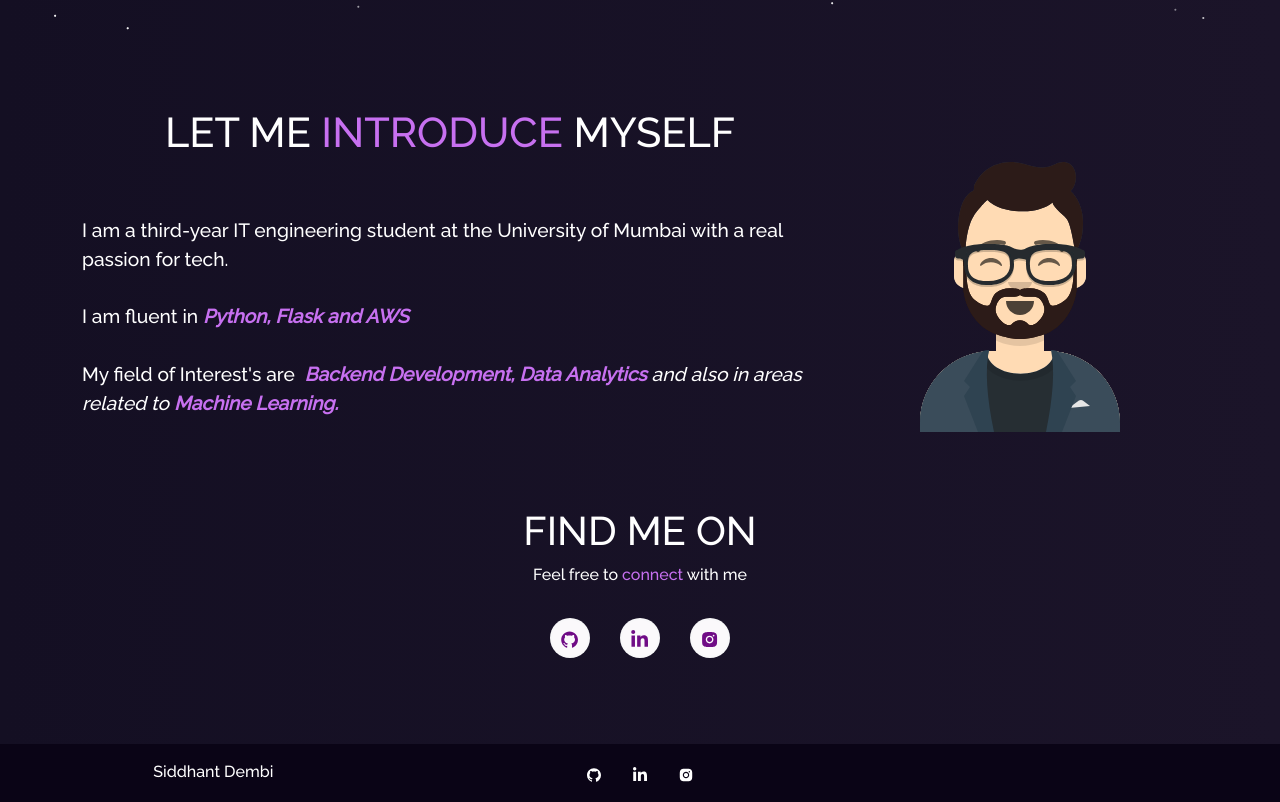
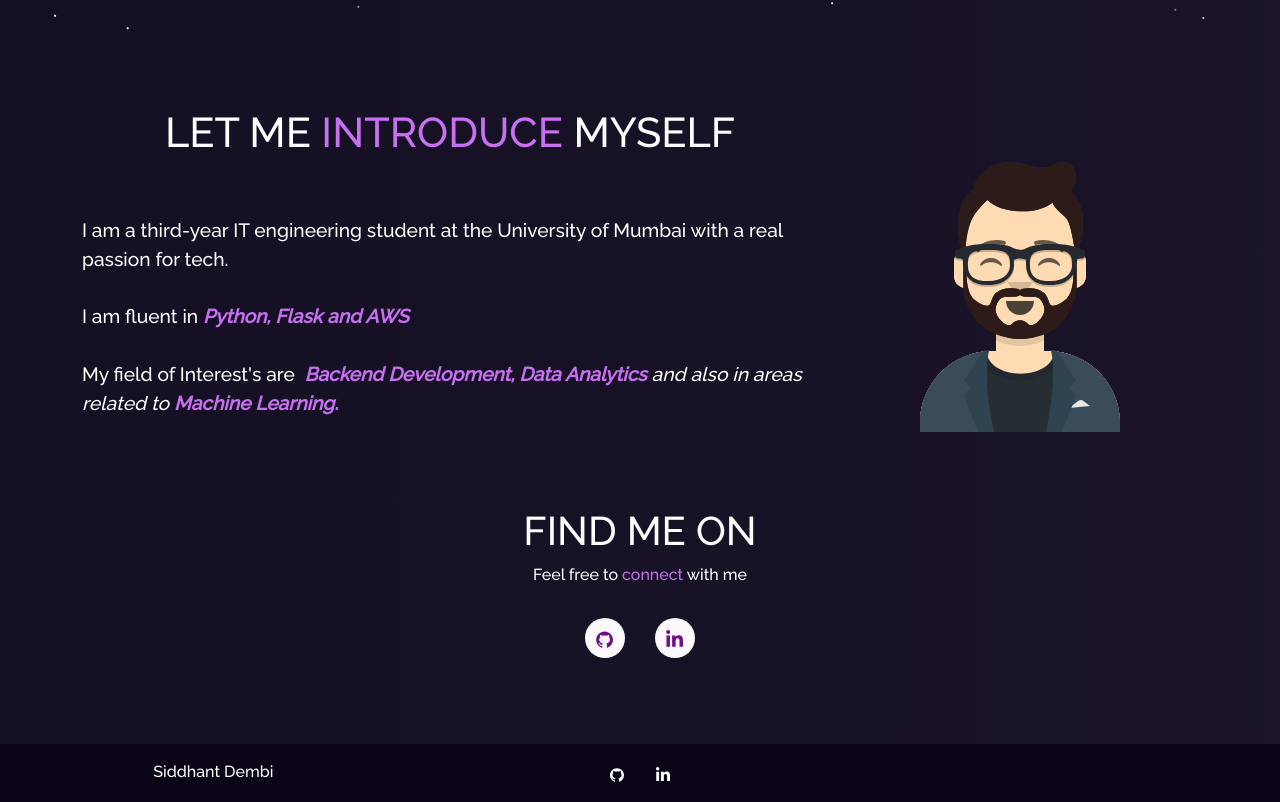
Before and after one commit to SiddhantDembi/Portfolio, a React (Create React App) app: page / in a window 1280 px wide. Shown: the part 768-1570 px from the top of the page. Built offline with nearby package versions, Linux system fonts and the light colour scheme.

Commit message:
Delete unused images and update HTML meta tags and social media links

```diff
--- a/src/components/Footer.js
+++ b/src/components/Footer.js
@@ -2,8 +2,6 @@ import React from "react";
 import { Container, Row, Col } from "react-bootstrap";
 import {
   AiFillGithub,
-  AiOutlineTwitter,
-  AiFillInstagram,
 } from "react-icons/ai";
 import { FaLinkedinIn } from "react-icons/fa";
 
@@ -39,22 +37,8 @@ function Footer() {
                 <FaLinkedinIn />
               </a>
             </li>
-            <li className="social-icons">
-              <a
-                href="https://www.instagram.com/siddhantdembi"
-                style={{ color: "white" }}
-                target="_blank"
-                rel="noopener noreferrer"
-              >
-                <AiFillInstagram />
-              </a>
-            </li>
           </ul>
         </Col>
-
-        {/* <Col md="4" className="footer-copywright">
-          <h3>Copyright © {year} SB</h3>
-        </Col> */}
       </Row>
     </Container>
   );
--- a/src/components/Home/Home2.js
+++ b/src/components/Home/Home2.js
@@ -37,18 +37,6 @@ function Home2() {
               </i>
               <br />
               <br />
-              {/* Whenever possible, I also apply my passion for developing products
-              with <b className="purple">Node.js</b> and
-              <i>
-                <b className="purple">
-                  {" "}
-                  Modern Javascript Library and Frameworks
-                </b>
-              </i>
-              &nbsp; like
-              <i>
-                <b className="purple"> React.js and Next.js</b>
-              </i> */}
             </p>
           </Col>
           <Col md={4} className="myAvtar">
@@ -85,16 +73,6 @@ function Home2() {
                   <FaLinkedinIn />
                 </a>
               </li>
-              <li className="social-icons">
-                <a
-                  href="https://www.instagram.com/siddhantdembi"
-                  target="_blank"
-                  rel="noreferrer"
-                  className="icon-colour home-social-icons"
-                >
-                  <AiFillInstagram />
-                </a>
-              </li>
             </ul>
           </Col>
         </Row>
--- a/src/components/Navbar.js
+++ b/src/components/Navbar.js
@@ -6,7 +6,6 @@ import logo from "../Assets/SD2_logo.png";
 import Button from "react-bootstrap/Button";
 import { Link } from "react-router-dom";
 import { CgGitFork } from "react-icons/cg";
-import { ImBlog } from "react-icons/im";
 import {
   AiFillStar,
   AiOutlineHome,
--- a/src/components/Projects/ProjectCards.js
+++ b/src/components/Projects/ProjectCards.js
@@ -19,9 +19,6 @@ function ProjectCards(props) {
         </Button>
         {"\n"}
         {"\n"}
-
-        {/* If the component contains Demo link and if it's not a Blog then, it will render the below component  */}
-
         {!props.isBlog && props.demoLink && (
           <Button
             variant="primary"
--- a/src/components/Projects/Projects.js
+++ b/src/components/Projects/Projects.js
@@ -113,8 +113,6 @@ function Projects() {
             />
           </Col>
 
-
-
           <Col md={4} className="project-card">
             <ProjectCard
               imgPath={farm}
@@ -125,9 +123,6 @@ function Projects() {
               // demoLink=""
             />
           </Col>
-
-
-
         </Row>
       </Container>
     </Container>
--- a/src/index.js
+++ b/src/index.js
@@ -11,7 +11,4 @@ ReactDOM.render(
   document.getElementById("root")
 );
 
-// If you want to start measuring performance in your app, pass a function
-// to log results (for example: reportWebVitals(console.log))
-// or send to an analytics endpoint. Learn more: https://bit.ly/CRA-vitals
 reportWebVitals();
```
Also changed, not shown: public/index.html (+0 -20 lines), src/setupTests.js (deleted, +0 -5 lines), Images/readme-img.png (deleted), Images/readme-img1.png (deleted), public/robots.txt (deleted).
